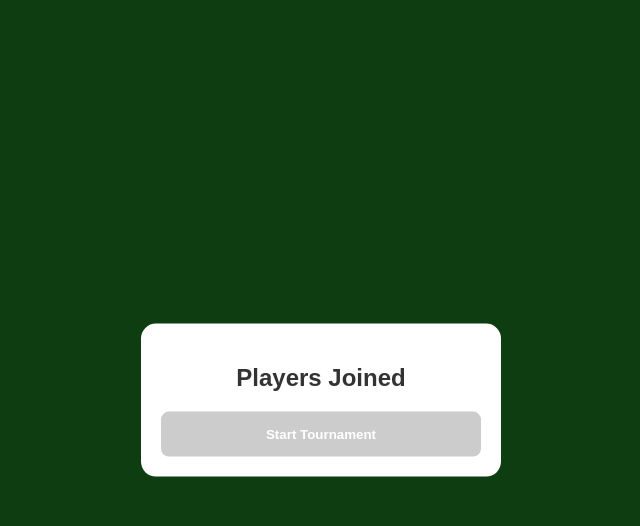
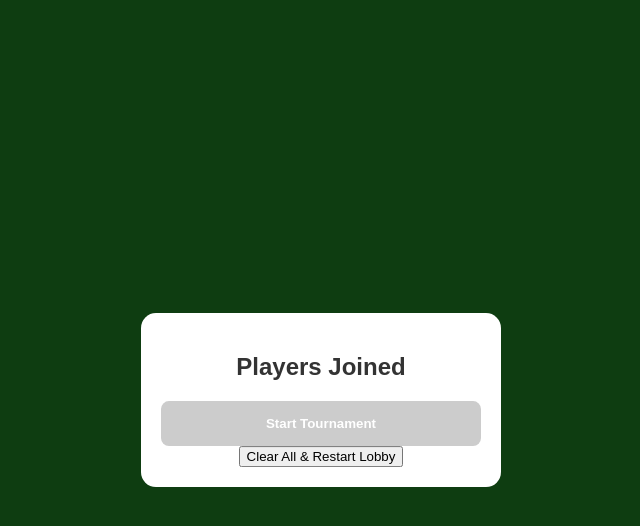
Before and after one commit to dkwalters/99game, a website: page public/index.html in a window 1280 px wide. Both pictures are taken after a click on the button "Aleigha". Shown: the whole page, without its empty margins (319-959 px from the left). Drawn offline with nearby package versions, Linux system fonts and the light colour scheme; no server answers.

Commit message:
Update index.html

```diff
--- a/public/index.html
+++ b/public/index.html
@@ -21,6 +21,7 @@
             <h2>Players Joined</h2>
             <ul id="player-list"></ul>
             <button id="start-btn" class="action-btn" onclick="start()" disabled>Start Tournament</button>
+            <button id="lobby-reset-btn" onclick="triggerReset()">Clear All & Restart Lobby</button>
         </div>
     </div>
 
@@ -32,20 +33,16 @@
             </div>
             <button id="reset-game-btn" onclick="triggerReset()">Reset Tournament</button>
         </div>
-
         <div id="opponent-area"></div>
-
         <div id="table-center">
             <h1 id="total-display">0</h1>
             <p>TOTAL</p>
         </div>
-
         <div id="player-area">
             <h2 id="turn-indicator"></h2>
             <div id="player-hand"></div>
         </div>
     </div>
-
     <script src="/socket.io/socket.io.js"></script>
     <script src="script.js"></script>
 </body>
```
